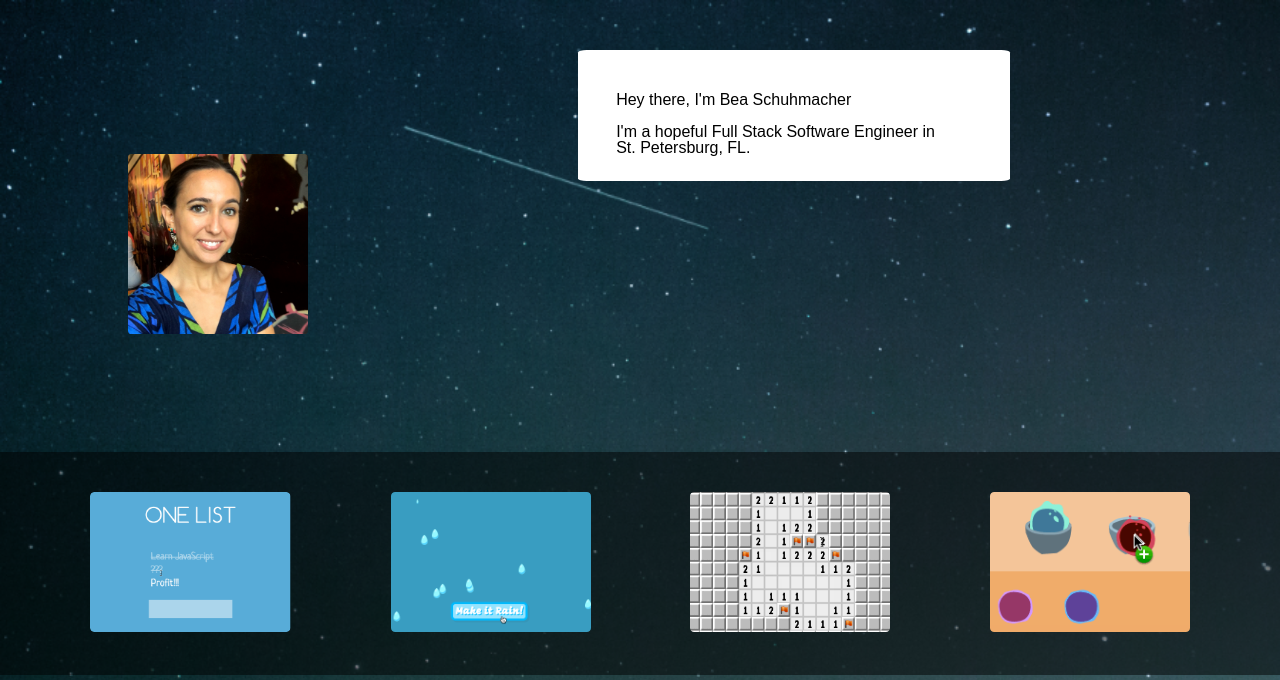
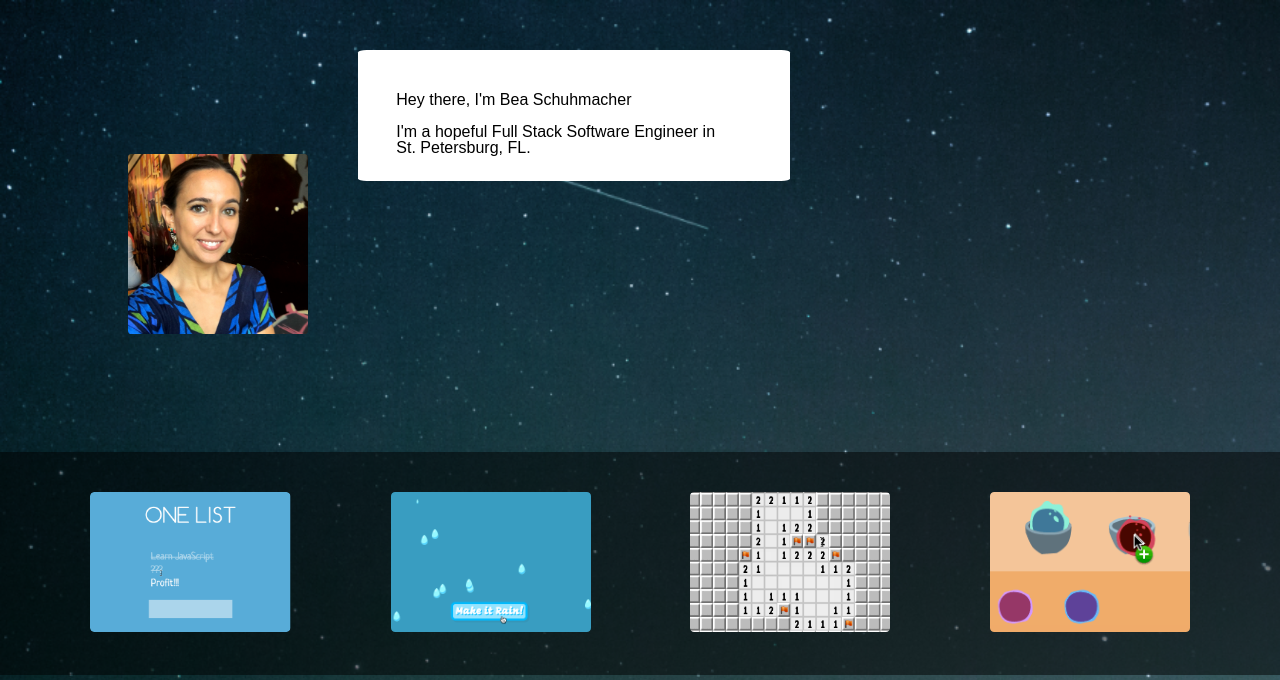
Before and after one commit to KillahBea/beas-portfolio, a website: page public/index.html in a window 1280 px wide. Shown: the top 680 px of the page. Drawn offline with Linux system fonts and the light colour scheme.

Commit message:
bubble progress

```diff
--- a/public/screen.css
+++ b/public/screen.css
@@ -21,13 +21,14 @@ body {
 }
 .bubble {
   display: flex;
-  align-items: left;
+  /* align-items: left; */
   width: 330px;
   height: 80px;
-  margin: 50px auto;
+  margin: 50px 90px 0px 50px;
   padding: 2% 5% 2% 3%;
   background: white;
   border-radius: 2%;
+  text-align: left;
 }
 .pic-bubble {
   display: flex;
```
